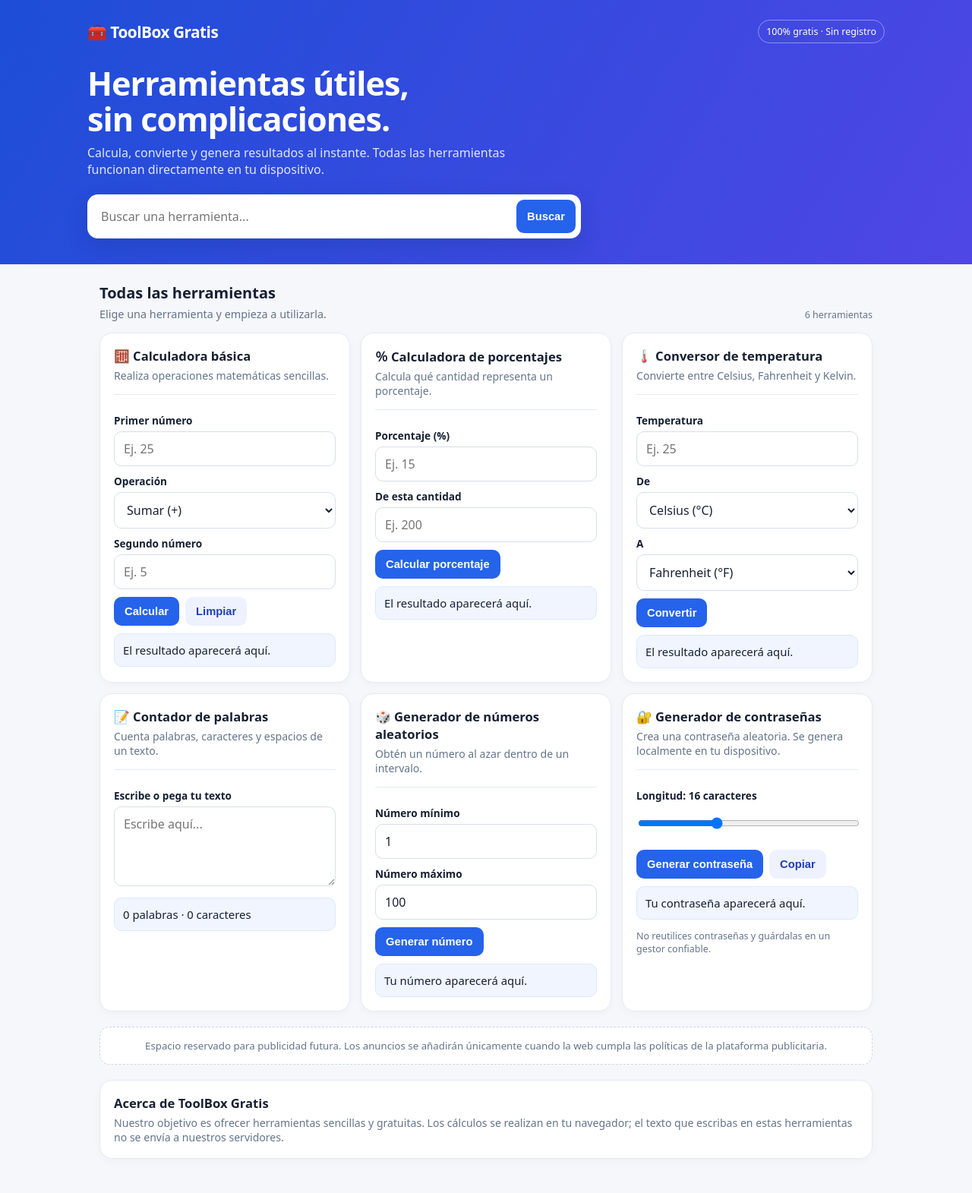
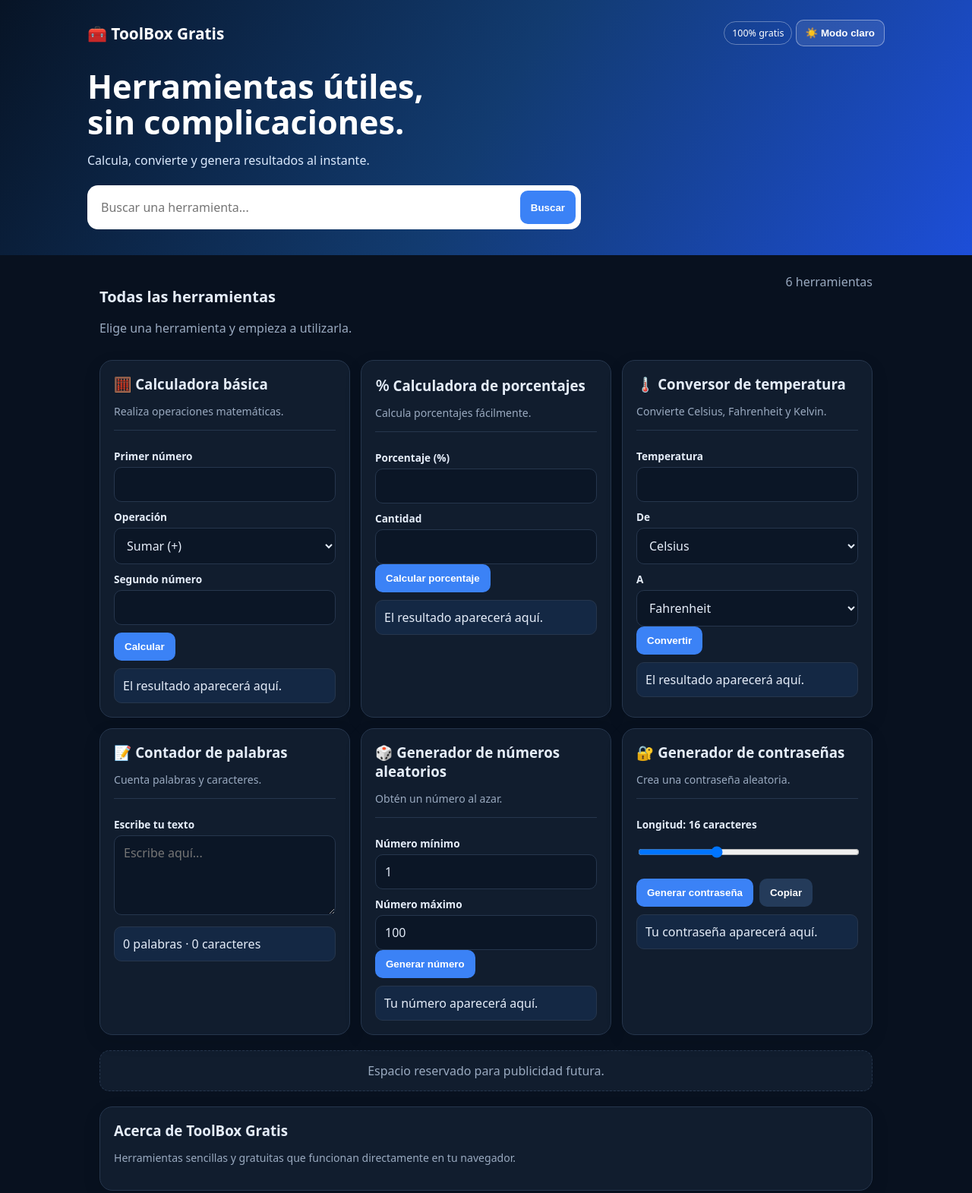
Before and after one commit to brasmimen-code/toolbox-gratis, a plain HTML site: page index.html in a window 1280 px wide. Shown: the top 1571 px of the page at 76% size. Drawn offline with Linux system fonts and the light colour scheme.

Commit message:
Update index.html

```diff
--- a/index.html
+++ b/index.html
@@ -1,140 +1,413 @@
+
 <!doctype html>
 <html lang="es">
 <head>
 <meta charset="utf-8">
 <meta name="viewport" content="width=device-width, initial-scale=1">
-  <meta name="theme-color" content="#2563eb">
-  <meta name="description" content="Herramientas online gratuitas: calculadora, porcentajes, conversores, contador de palabras y generadores.">
+<meta name="theme-color" content="#0b1220">
+<meta name="description" content="Herramientas online gratuitas para todos.">
 <title>ToolBox Gratis — Herramientas online gratuitas</title>
 <style>
-    :root{--blue:#2563eb;--blue2:#1d4ed8;--ink:#172033;--muted:#64748b;--line:#e5eaf2;--bg:#f5f7fb;--card:#fff}
-    *{box-sizing:border-box} body{margin:0;font-family:system-ui,-apple-system,Segoe UI,Roboto,Arial,sans-serif;background:var(--bg);color:var(--ink)}
-    header{background:linear-gradient(120deg,#1d4ed8,#4f46e5);color:white;padding:26px 16px 34px}
-    .wrap{max-width:1050px;margin:auto}.top{display:flex;align-items:center;justify-content:space-between;gap:12px}
-    .brand{font-weight:850;font-size:1.3rem;letter-spacing:-.5px}.pill{font-size:.78rem;border:1px solid #ffffff66;border-radius:99px;padding:6px 10px}
-    h1{font-size:clamp(1.8rem,5vw,2.7rem);line-height:1.08;margin:30px 0 10px;letter-spacing:-1px}
-    header p{margin:0;color:#e0e7ff;max-width:620px}
-    .search{margin-top:22px;display:flex;gap:8px;background:white;padding:7px;border-radius:14px;max-width:650px;box-shadow:0 10px 28px #102b6b33}
-    .search input{flex:1;min-width:0;border:0;padding:11px;font-size:1rem;outline:0;color:var(--ink)}
-    main{max-width:1050px;margin:24px auto;padding:0 16px 48px}
-    .intro{display:flex;justify-content:space-between;align-items:end;gap:12px;margin-bottom:15px}
-    h2{font-size:1.25rem;margin:0 0 5px}.sub{color:var(--muted);font-size:.9rem;margin:0}
-    .grid{display:grid;grid-template-columns:repeat(auto-fit,minmax(min(100%,285px),1fr));gap:14px}
-    .card{background:var(--card);border:1px solid var(--line);border-radius:17px;padding:18px;box-shadow:0 3px 12px #14264a08}
-    .card h3{margin:0 0 5px;font-size:1.04rem}.desc{margin:0 0 15px;color:var(--muted);font-size:.88rem}
-    .tool{border-top:1px solid var(--line);padding-top:14px}
-    label{display:block;font-size:.85rem;font-weight:650;margin:10px 0 5px}
-    input,select,textarea{width:100%;border:1px solid #d7deea;border-radius:10px;padding:11px 12px;font:inherit;background:#fff;color:var(--ink);min-width:0}
-    textarea{min-height:105px;resize:vertical}
-    button{border:0;background:var(--blue);color:#fff;padding:11px 14px;border-radius:10px;font-weight:700;font-size:.92rem;cursor:pointer}
-    button:hover{background:var(--blue2)}button.secondary{background:#eef2ff;color:#1e40af}
-    .actions{display:flex;gap:8px;flex-wrap:wrap;margin-top:10px}.result{background:#f1f5ff;border:1px solid #dbeafe;padding:11px;border-radius:10px;margin-top:10px;min-height:42px;overflow-wrap:anywhere;font-size:.93rem}
-    .hidden{display:none!important}.small{font-size:.78rem;color:var(--muted)}.ad-note{margin:20px 0;background:#fff;border:1px dashed #cbd5e1;border-radius:13px;padding:15px;text-align:center;color:#64748b;font-size:.83rem}
-    footer{border-top:1px solid var(--line);padding:22px 16px;text-align:center;color:var(--muted);font-size:.82rem}
-    .no-results{padding:20px;color:var(--muted);text-align:center}
-    @media(max-width:520px){.top{align-items:flex-start}.pill{font-size:.7rem}header{padding-top:20px}.intro{align-items:flex-start;flex-direction:column}}
+:root {
+  --blue:#3b82f6;
+  --blue2:#2563eb;
+  --ink:#e5edf9;
+  --muted:#9aaac0;
+  --line:#26364d;
+  --bg:#08111f;
+  --card:#111d2e;
+  --field:#0b1626;
+  --result:#142844;
+}
+:root[data-theme="light"] {
+  --ink:#172033;
+  --muted:#64748b;
+  --line:#e1e8f2;
+  --bg:#f3f6fb;
+  --card:#fff;
+  --field:#fff;
+  --result:#eff6ff;
+}
+* {box-sizing:border-box}
+body {
+  margin:0;
+  font-family:system-ui,Arial,sans-serif;
+  background:var(--bg);
+  color:var(--ink);
+  transition:background .2s,color .2s;
+}
+header {
+  background:linear-gradient(120deg,#071426,#123b70,#1d4ed8);
+  color:white;
+  padding:26px 16px 34px;
+}
+.wrap {max-width:1050px;margin:auto}
+.top {
+  display:flex;
+  align-items:center;
+  justify-content:space-between;
+  gap:12px;
+  flex-wrap:wrap;
+}
+.brand {font-weight:850;font-size:1.3rem}
+.pill {
+  font-size:.78rem;
+  border:1px solid #ffffff55;
+  border-radius:99px;
+  padding:6px 10px;
+}
+h1 {
+  font-size:clamp(1.8rem,5vw,2.7rem);
+  line-height:1.08;
+  margin:30px 0 10px;
+}
+header p {color:#dbeafe}
+.theme-btn {
+  background:#ffffff18;
+  border:1px solid #ffffff66;
+  color:white;
+  padding:9px 12px;
+  border-radius:10px;
+  cursor:pointer;
+}
+.search {
+  margin-top:22px;
+  display:flex;
+  gap:8px;
+  background:white;
+  padding:7px;
+  border-radius:14px;
+  max-width:650px;
+}
+.search input {
+  flex:1;
+  min-width:0;
+  border:0;
+  padding:11px;
+  color:#172033;
+  background:white;
+}
+main {
+  max-width:1050px;
+  margin:24px auto;
+  padding:0 16px 48px;
+}
+.intro {
+  display:flex;
+  justify-content:space-between;
+  gap:12px;
+  margin-bottom:15px;
+}
+h2 {font-size:1.25rem}
+.sub,.desc,.small {color:var(--muted)}
+.grid {
+  display:grid;
+  grid-template-columns:repeat(auto-fit,minmax(min(100%,285px),1fr));
+  gap:14px;
+}
+.card {
+  background:var(--card);
+  border:1px solid var(--line);
+  border-radius:17px;
+  padding:18px;
+  box-shadow:0 8px 24px #02081718;
+}
+.card h3 {margin:0 0 5px}
+.desc {font-size:.88rem;margin-bottom:15px}
+.tool {border-top:1px solid var(--line);padding-top:14px}
+label {
+  display:block;
+  font-size:.85rem;
+  font-weight:650;
+  margin:10px 0 5px;
+}
+input,select,textarea {
+  width:100%;
+  border:1px solid var(--line);
+  border-radius:10px;
+  padding:11px 12px;
+  font:inherit;
+  background:var(--field);
+  color:var(--ink);
+}
+textarea {min-height:105px;resize:vertical}
+button {
+  border:0;
+  background:var(--blue);
+  color:white;
+  padding:11px 14px;
+  border-radius:10px;
+  font-weight:700;
+  cursor:pointer;
+}
+button:hover {background:var(--blue2)}
+.secondary {background:#243b5a}
+.actions {display:flex;gap:8px;flex-wrap:wrap;margin-top:10px}
+.result {
+  background:var(--result);
+  border:1px solid var(--line);
+  padding:11px;
+  border-radius:10px;
+  margin-top:10px;
+  min-height:42px;
+  overflow-wrap:anywhere;
+}
+.hidden {display:none!important}
+.ad-note {
+  margin:20px 0;
+  background:var(--card);
+  border:1px dashed var(--line);
+  border-radius:13px;
+  padding:15px;
+  text-align:center;
+  color:var(--muted);
+}
+footer {
+  border-top:1px solid var(--line);
+  padding:22px 16px;
+  text-align:center;
+  color:var(--muted);
+}
+@media(max-width:520px) {
+  .intro {flex-direction:column}
+}
 </style>
 </head>
 <body>
 <header>
 <div class="wrap">
-    <div class="top"><div class="brand">🧰 ToolBox Gratis</div><span class="pill">100% gratis · Sin registro</span></div>
+  <div class="top">
+    <div class="brand">🧰 ToolBox Gratis</div>
+    <div>
+      <span class="pill">100% gratis</span>
+      <button class="theme-btn" id="themeToggle" onclick="toggleTheme()">☀️ Modo claro</button>
+    </div>
+  </div>
   <h1>Herramientas útiles,<br>sin complicaciones.</h1>
-    <p>Calcula, convierte y genera resultados al instante. Todas las herramientas funcionan directamente en tu dispositivo.</p>
-    <div class="search"><input id="search" type="search" placeholder="Buscar una herramienta..." aria-label="Buscar herramientas"><button onclick="filterTools()">Buscar</button></div>
+  <p>Calcula, convierte y genera resultados al instante.</p>
+  <div class="search">
+    <input id="search" type="search" placeholder="Buscar una herramienta..." aria-label="Buscar herramientas">
+    <button onclick="filterTools()">Buscar</button>
+  </div>
 </div>
 </header>
+
 <main>
-  <div class="intro"><div><h2>Todas las herramientas</h2><p class="sub">Elige una herramienta y empieza a utilizarla.</p></div><span class="small" id="count">6 herramientas</span></div>
+<div class="intro">
+  <div>
+    <h2>Todas las herramientas</h2>
+    <p class="sub">Elige una herramienta y empieza a utilizarla.</p>
+  </div>
+  <span class="small" id="count">6 herramientas</span>
+</div>
+
 <div class="grid" id="tools">
-    <section class="card" data-search="calculadora básica matemáticas sumar restar multiplicar dividir">
-      <h3>🧮 Calculadora básica</h3><p class="desc">Realiza operaciones matemáticas sencillas.</p>
-      <div class="tool"><label for="calcA">Primer número</label><input id="calcA" type="number" step="any" placeholder="Ej. 25">
-      <label for="calcOp">Operación</label><select id="calcOp"><option value="+">Sumar (+)</option><option value="-">Restar (−)</option><option value="*">Multiplicar (×)</option><option value="/">Dividir (÷)</option></select>
-      <label for="calcB">Segundo número</label><input id="calcB" type="number" step="any" placeholder="Ej. 5">
-      <div class="actions"><button onclick="calculate()">Calcular</button><button class="secondary" onclick="clearResult('calcResult')">Limpiar</button></div><div class="result" id="calcResult" aria-live="polite">El resultado aparecerá aquí.</div></div>
+
+<section class="card" data-search="calculadora matemáticas sumar restar multiplicar dividir">
+<h3>🧮 Calculadora básica</h3>
+<p class="desc">Realiza operaciones matemáticas.</p>
+<div class="tool">
+<label for="calcA">Primer número</label>
+<input id="calcA" type="number" step="any">
+<label for="calcOp">Operación</label>
+<select id="calcOp">
+<option value="+">Sumar (+)</option>
+<option value="-">Restar (−)</option>
+<option value="*">Multiplicar (×)</option>
+<option value="/">Dividir (÷)</option>
+</select>
+<label for="calcB">Segundo número</label>
+<input id="calcB" type="number" step="any">
+<div class="actions">
+<button onclick="calculate()">Calcular</button>
+</div>
+<div class="result" id="calcResult">El resultado aparecerá aquí.</div>
+</div>
 </section>
-    <section class="card" data-search="porcentaje calculadora descuento aumento matemáticas">
-      <h3>％ Calculadora de porcentajes</h3><p class="desc">Calcula qué cantidad representa un porcentaje.</p>
-      <div class="tool"><label for="percent">Porcentaje (%)</label><input id="percent" type="number" step="any" placeholder="Ej. 15">
-      <label for="base">De esta cantidad</label><input id="base" type="number" step="any" placeholder="Ej. 200">
-      <div class="actions"><button onclick="percentage()">Calcular porcentaje</button></div><div class="result" id="percentResult" aria-live="polite">El resultado aparecerá aquí.</div></div>
+
+<section class="card" data-search="porcentaje descuento aumento">
+<h3>％ Calculadora de porcentajes</h3>
+<p class="desc">Calcula porcentajes fácilmente.</p>
+<div class="tool">
+<label for="percent">Porcentaje (%)</label>
+<input id="percent" type="number" step="any">
+<label for="base">Cantidad</label>
+<input id="base" type="number" step="any">
+<button onclick="percentage()">Calcular porcentaje</button>
+<div class="result" id="percentResult">El resultado aparecerá aquí.</div>
+</div>
 </section>
-    <section class="card" data-search="conversor convertidor temperatura celsius fahrenheit kelvin grados">
-      <h3>🌡️ Conversor de temperatura</h3><p class="desc">Convierte entre Celsius, Fahrenheit y Kelvin.</p>
-      <div class="tool"><label for="tempValue">Temperatura</label><input id="tempValue" type="number" step="any" placeholder="Ej. 25">
-      <label for="tempFrom">De</label><select id="tempFrom"><option value="C">Celsius (°C)</option><option value="F">Fahrenheit (°F)</option><option value="K">Kelvin (K)</option></select>
-      <label for="tempTo">A</label><select id="tempTo"><option value="F">Fahrenheit (°F)</option><option value="C">Celsius (°C)</option><option value="K">Kelvin (K)</option></select>
-      <div class="actions"><button onclick="convertTemp()">Convertir</button></div><div class="result" id="tempResult" aria-live="polite">El resultado aparecerá aquí.</div></div>
+
+<section class="card" data-search="temperatura celsius fahrenheit kelvin conversor">
+<h3>🌡️ Conversor de temperatura</h3>
+<p class="desc">Convierte Celsius, Fahrenheit y Kelvin.</p>
+<div class="tool">
+<label for="tempValue">Temperatura</label>
+<input id="tempValue" type="number" step="any">
+<label for="tempFrom">De</label>
+<select id="tempFrom">
+<option value="C">Celsius</option>
+<option value="F">Fahrenheit</option>
+<option value="K">Kelvin</option>
+</select>
+<label for="tempTo">A</label>
+<select id="tempTo">
+<option value="F">Fahrenheit</option>
+<option value="C">Celsius</option>
+<option value="K">Kelvin</option>
+</select>
+<button onclick="convertTemp()">Convertir</button>
+<div class="result" id="tempResult">El resultado aparecerá aquí.</div>
+</div>
 </section>
+
 <section class="card" data-search="contador palabras caracteres texto letras">
-      <h3>📝 Contador de palabras</h3><p class="desc">Cuenta palabras, caracteres y espacios de un texto.</p>
-      <div class="tool"><label for="textInput">Escribe o pega tu texto</label><textarea id="textInput" placeholder="Escribe aquí..." oninput="countText()"></textarea><div class="result" id="textResult" aria-live="polite">0 palabras · 0 caracteres</div></div>
+<h3>📝 Contador de palabras</h3>
+<p class="desc">Cuenta palabras y caracteres.</p>
+<div class="tool">
+<label for="textInput">Escribe tu texto</label>
+<textarea id="textInput" oninput="countText()" placeholder="Escribe aquí..."></textarea>
+<div class="result" id="textResult">0 palabras · 0 caracteres</div>
+</div>
 </section>
-    <section class="card" data-search="generador números aleatorios al azar sorteo">
-      <h3>🎲 Generador de números aleatorios</h3><p class="desc">Obtén un número al azar dentro de un intervalo.</p>
-      <div class="tool"><label for="minNum">Número mínimo</label><input id="minNum" type="number" value="1" step="1">
-      <label for="maxNum">Número máximo</label><input id="maxNum" type="number" value="100" step="1">
-      <div class="actions"><button onclick="randomNumber()">Generar número</button></div><div class="result" id="randomResult" aria-live="polite">Tu número aparecerá aquí.</div></div>
+
+<section class="card" data-search="generador números aleatorios azar">
+<h3>🎲 Generador de números aleatorios</h3>
+<p class="desc">Obtén un número al azar.</p>
+<div class="tool">
+<label for="minNum">Número mínimo</label>
+<input id="minNum" type="number" value="1" step="1">
+<label for="maxNum">Número máximo</label>
+<input id="maxNum" type="number" value="100" step="1">
+<button onclick="randomNumber()">Generar número</button>
+<div class="result" id="randomResult">Tu número aparecerá aquí.</div>
+</div>
 </section>
-    <section class="card" data-search="generador contraseña password clave segura aleatoria">
-      <h3>🔐 Generador de contraseñas</h3><p class="desc">Crea una contraseña aleatoria. Se genera localmente en tu dispositivo.</p>
-      <div class="tool"><label for="passLength">Longitud: <span id="lengthLabel">16</span> caracteres</label><input id="passLength" type="range" min="8" max="32" value="16" oninput="lengthLabel.textContent=this.value">
-      <div class="actions"><button onclick="makePassword()">Generar contraseña</button><button class="secondary" onclick="copyPassword()">Copiar</button></div><div class="result" id="passResult" aria-live="polite">Tu contraseña aparecerá aquí.</div><p class="small">No reutilices contraseñas y guárdalas en un gestor confiable.</p></div>
+
+<section class="card" data-search="generador contraseña password clave">
+<h3>🔐 Generador de contraseñas</h3>
+<p class="desc">Crea una contraseña aleatoria.</p>
+<div class="tool">
+<label for="passLength">Longitud: <span id="lengthLabel">16</span> caracteres</label>
+<input id="passLength" type="range" min="8" max="32" value="16" oninput="document.getElementById('lengthLabel').textContent=this.value">
+<div class="actions">
+<button onclick="makePassword()">Generar contraseña</button>
+<button class="secondary" onclick="copyPassword()">Copiar</button>
+</div>
+<div class="result" id="passResult">Tu contraseña aparecerá aquí.</div>
+</div>
 </section>
+
 </div>
-  <div class="ad-note">Espacio reservado para publicidad futura. Los anuncios se añadirán únicamente cuando la web cumpla las políticas de la plataforma publicitaria.</div>
-  <section class="card"><h3>Acerca de ToolBox Gratis</h3><p class="desc" style="margin-bottom:0">Nuestro objetivo es ofrecer herramientas sencillas y gratuitas. Los cálculos se realizan en tu navegador; el texto que escribas en estas herramientas no se envía a nuestros servidores.</p></section>
+
+<div class="ad-note">
+Espacio reservado para publicidad futura.
+</div>
+
+<section class="card">
+<h3>Acerca de ToolBox Gratis</h3>
+<p class="desc">Herramientas sencillas y gratuitas que funcionan directamente en tu navegador.</p>
+</section>
 </main>
+
 <footer>© <span id="year"></span> ToolBox Gratis · Herramientas gratuitas online</footer>
+
 <script>
 const $ = id => document.getElementById(id);
-  function show(id,msg){$(id).textContent=msg}
-  function clearResult(id){show(id,"El resultado aparecerá aquí.")}
-  function fmt(n){return Number(n.toFixed(8)).toString()}
-  function calculate(){
-    const a=Number($("calcA").value),b=Number($("calcB").value),op=$("calcOp").value;
-    if($("calcA").value===""||$("calcB").value===""){show("calcResult","Introduce los dos números.");return}
-    if(op==="/"&&b===0){show("calcResult","No se puede dividir entre cero.");return}
+
+function applyTheme(theme) {
+  document.documentElement.dataset.theme=theme;
+  $("themeToggle").textContent=theme==="dark"?"☀️ Modo claro":"🌙 Modo oscuro";
+  try {localStorage.setItem("toolbox-theme",theme)} catch(e){}
+}
+function toggleTheme() {
+  const current=document.documentElement.dataset.theme||"dark";
+  applyTheme(current==="dark"?"light":"dark");
+}
+let savedTheme="dark";
+try {savedTheme=localStorage.getItem("toolbox-theme")||"dark"} catch(e){}
+applyTheme(savedTheme);
+
+function fmt(n) {return Number(n.toFixed(8)).toString()}
+function show(id,msg) {$ (id).textContent=msg}
+
+function calculate() {
+  const a=Number($("calcA").value);
+  const b=Number($("calcB").value);
+  const op=$("calcOp").value;
+  if($("calcA").value===""||$("calcB").value==="") {
+    show("calcResult","Introduce los dos números.");return;
+  }
+  if(op==="/"&&b===0) {
+    show("calcResult","No se puede dividir entre cero.");return;
+  }
   const r=op==="+"?a+b:op==="-"?a-b:op==="*"?a*b:a/b;
   show("calcResult","Resultado: "+fmt(r));
 }
-  function percentage(){
-    const p=Number($("percent").value),b=Number($("base").value);
-    if($("percent").value===""||$("base").value===""){show("percentResult","Introduce el porcentaje y la cantidad.");return}
+function percentage() {
+  const p=Number($("percent").value);
+  const b=Number($("base").value);
+  if($("percent").value===""||$("base").value==="") {
+    show("percentResult","Introduce los dos números.");return;
+  }
   show("percentResult",fmt(p)+"% de "+fmt(b)+" = "+fmt(p/100*b));
 }
-  function convertTemp(){
-    const v=Number($("tempValue").value),from=$("tempFrom").value,to=$("tempTo").value;
-    if($("tempValue").value===""){show("tempResult","Introduce una temperatura.");return}
+function convertTemp() {
+  const v=Number($("tempValue").value);
+  const from=$("tempFrom").value;
+  const to=$("tempTo").value;
+  if($("tempValue").value==="") {
+    show("tempResult","Introduce una temperatura.");return;
+  }
   let c=from==="C"?v:from==="F"?(v-32)*5/9:v-273.15;
   let out=to==="C"?c:to==="F"?c*9/5+32:c+273.15;
   show("tempResult","Resultado: "+fmt(out)+" "+(to==="C"?"°C":to==="F"?"°F":"K"));
 }
-  function countText(){
-    const t=$("textInput").value,trim=t.trim(),words=trim?trim.split(/\s+/).length:0;
-    show("textResult",words+" palabras · "+t.length+" caracteres · "+t.replace(/\s/g,"").length+" caracteres sin espacios");
+function countText() {
+  const t=$("textInput").value;
+  const trim=t.trim();
+  const words=trim?trim.split(/\s+/).length:0;
+  show("textResult",words+" palabras · "+t.length+" caracteres");
 }
-  function randomNumber(){
-    const min=Number($("minNum").value),max=Number($("maxNum").value);
-    if($("minNum").value===""||$("maxNum").value===""||!Number.isInteger(min)||!Number.isInteger(max)||max<min){show("randomResult","Introduce números enteros válidos y asegúrate de que el máximo sea mayor o igual al mínimo.");return}
-    const n=Math.floor(Math.random()*(max-min+1))+min;show("randomResult","Tu número aleatorio es: "+n);
+function randomNumber() {
+  const min=Number($("minNum").value);
+  const max=Number($("maxNum").value);
+  if($("minNum").value===""||$("maxNum").value===""||
+     !Number.isInteger(min)||!Number.isInteger(max)||max<min) {
+    show("randomResult","Introduce números enteros válidos.");return;
   }
-  function makePassword(){
+  const n=Math.floor(Math.random()*(max-min+1))+min;
+  show("randomResult","Tu número aleatorio es: "+n);
+}
+function makePassword() {
   const chars="ABCDEFGHJKLMNPQRSTUVWXYZabcdefghijkmnopqrstuvwxyz23456789!@#$%&*?";
-    const len=Number($("passLength").value);let out="";
-    const bytes=new Uint32Array(len);crypto.getRandomValues(bytes);
-    for(let i=0;i<len;i++)out+=chars[bytes[i]%chars.length];
+  const len=Number($("passLength").value);
+  let out="";
+  const bytes=new Uint32Array(len);
+  crypto.getRandomValues(bytes);
+  for(let i=0;i<len;i++) out+=chars[bytes[i]%chars.length];
   show("passResult",out);
 }
-  async function copyPassword(){
+async function copyPassword() {
   const p=$("passResult").textContent;
-    if(!p||p==="Tu contraseña aparecerá aquí."){show("passResult","Primero genera una contraseña.");return}
-    try{await navigator.clipboard.writeText(p);show("passResult",p+" (copiada)")}catch(e){show("passResult",p+" — selecciona el texto para copiarlo.")}
+  if(!p||p==="Tu contraseña aparecerá aquí.") {
+    show("passResult","Primero genera una contraseña.");return;
   }
-  function filterTools(){
-    const q=$("search").value.trim().toLowerCase();let visible=0;
-    document.querySelectorAll(".card[data-search]").forEach(card=>{const ok=(card.dataset.search+" "+card.innerText).toLowerCase().includes(q);card.classList.toggle("hidden",!ok);if(ok)visible++});
+  try {
+    await navigator.clipboard.writeText(p);
+    show("passResult",p+" (copiada)");
+  } catch(e) {
+    show("passResult",p+" — selecciona el texto para copiarlo.");
+  }
+}
+function filterTools() {
+  const q=$("search").value.trim().toLowerCase();
+  let visible=0;
+  document.querySelectorAll(".card[data-search]").forEach(card=>{
+    const ok=(card.dataset.search+" "+card.innerText).toLowerCase().includes(q);
+    card.classList.toggle("hidden",!ok);
+    if(ok) visible++;
+  });
   $("count").textContent=visible+" herramientas";
 }
 $("search").addEventListener("input",filterTools);
```
Lines whose indentation alone changed are shown as unchanged.
